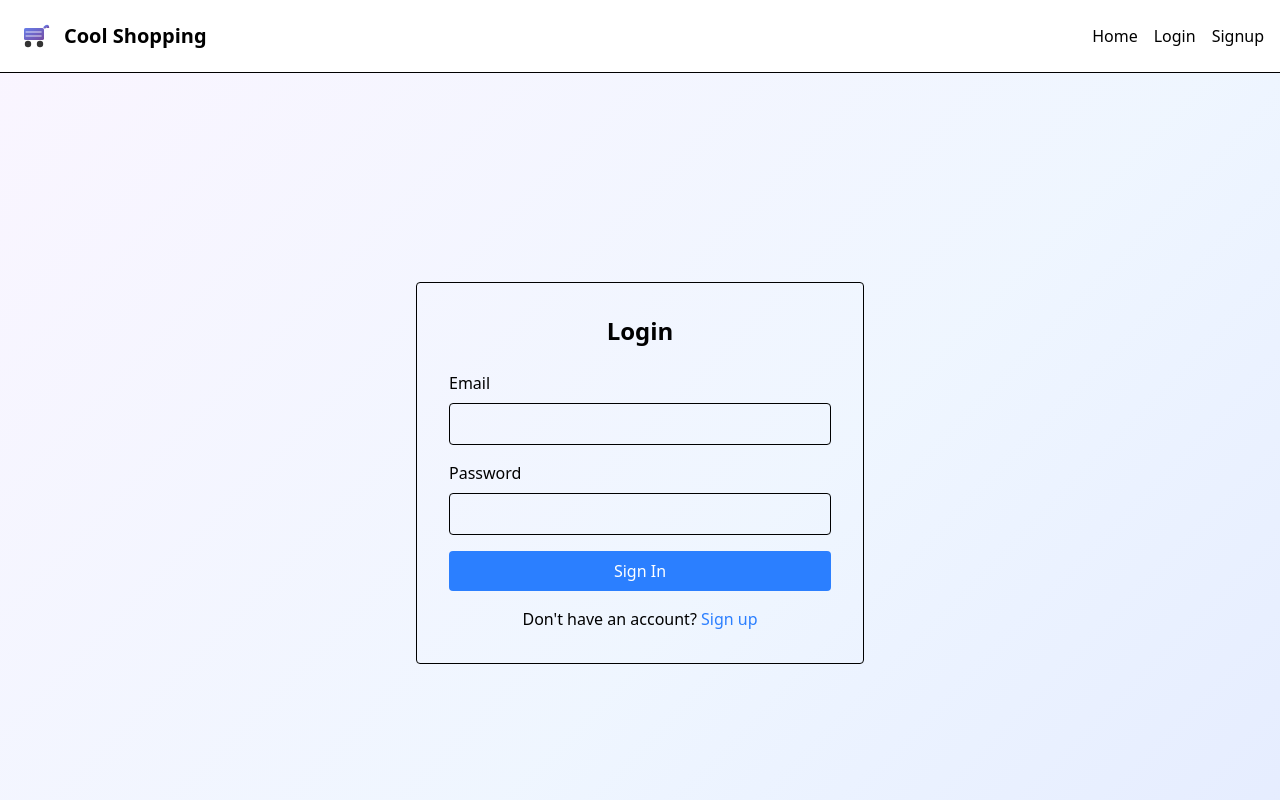
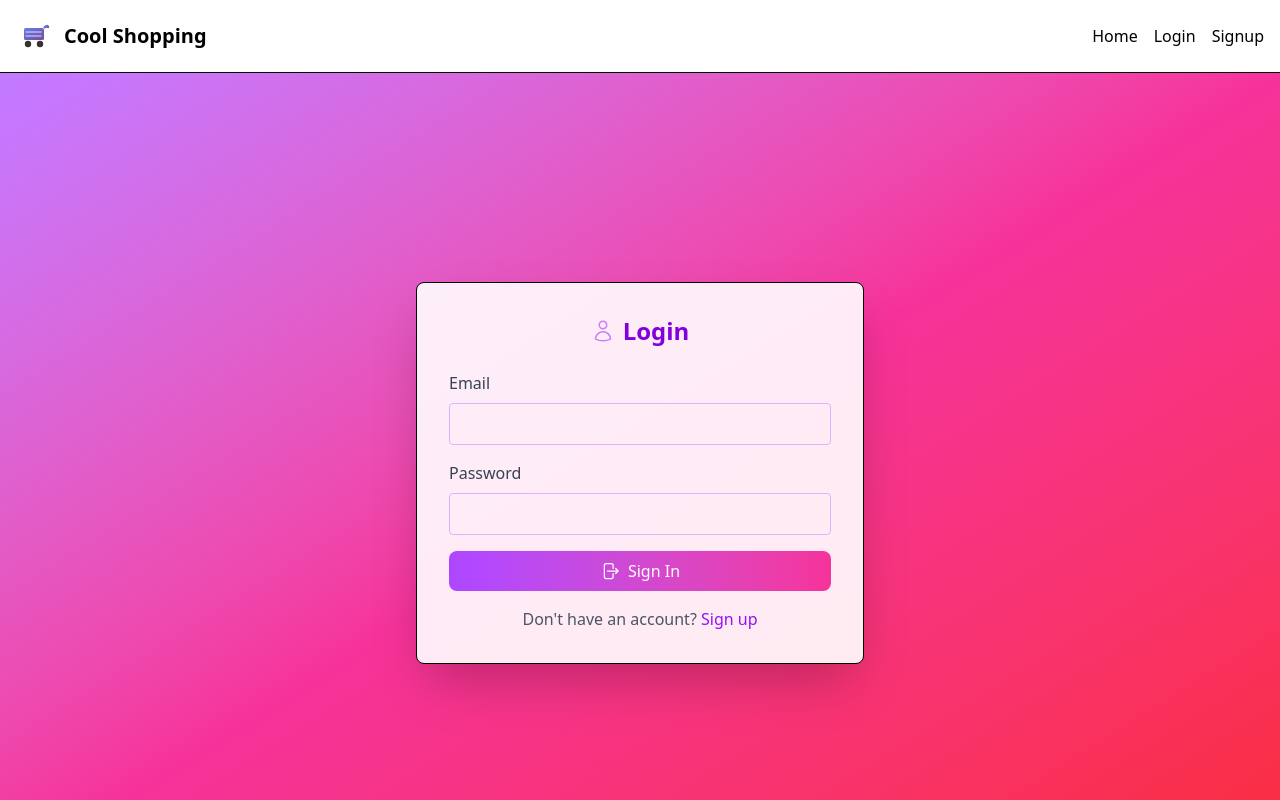
Before and after one commit to msajath/GUI-Project, a Vue app: page /login in a window 1280 px wide. Shown: the top 800 px of the page. Built offline with nearby package versions, Linux system fonts and the light colour scheme.

Commit message:
New Login Page

```diff
--- a/LoginView.vue
+++ b/LoginView.vue
@@ -1,37 +1,41 @@
 <template>
-  <div class="min-h-screen flex items-center justify-center">
-    <div class="w-full max-w-md p-8 border rounded">
-      <h1 class="text-2xl font-bold mb-6 text-center">Login</h1>
+  <div class="min-h-screen flex items-center justify-center bg-gradient-to-br from-purple-400 via-pink-500 to-red-500 animate-fade-in">
+    <div class="w-full max-w-md p-8 border rounded-lg shadow-2xl bg-white/90 backdrop-blur-sm transform transition-all duration-500 hover:scale-105">
+      <h1 class="text-2xl font-bold mb-6 text-center flex items-center justify-center text-purple-700">
+        <UserIcon class="w-6 h-6 mr-2 text-purple-600 animate-pulse" />
+        Login
+      </h1>
 
       <form @submit.prevent="handleLogin" class="space-y-4">
-        <div>
-          <label class="block mb-2">Email</label>
+        <div class="animate-slide-in-up">
+          <label class="block mb-2 text-gray-700 font-medium">Email</label>
           <input
             v-model="email"
             type="email"
-            class="w-full p-2 border rounded"
+            class="w-full p-2 border border-purple-300 rounded focus:ring-2 focus:ring-purple-500 focus:border-transparent transition-all duration-300"
             required
           />
         </div>
 
-        <div>
-          <label class="block mb-2">Password</label>
+        <div class="animate-slide-in-up animation-delay-200">
+          <label class="block mb-2 text-gray-700 font-medium">Password</label>
           <input
             v-model="password"
             type="password"
-            class="w-full p-2 border rounded"
+            class="w-full p-2 border border-purple-300 rounded focus:ring-2 focus:ring-purple-500 focus:border-transparent transition-all duration-300"
             required
           />
         </div>
 
-        <button type="submit" class="w-full bg-blue-500 text-white py-2 rounded">
+        <button type="submit" class="w-full bg-gradient-to-r from-purple-500 to-pink-500 text-white py-2 rounded-lg flex items-center justify-center transform transition-all duration-300 hover:scale-105 hover:shadow-lg animate-bounce-on-hover">
+          <ArrowRightOnRectangleIcon class="w-5 h-5 mr-2" />
           Sign In
         </button>
       </form>
 
-      <p class="text-center mt-4">
+      <p class="text-center mt-4 text-gray-600">
         Don't have an account?
-        <router-link to="/signup" class="text-blue-500">Sign up</router-link>
+        <router-link to="/signup" class="text-purple-600 hover:text-purple-800 transition-colors duration-300">Sign up</router-link>
       </p>
     </div>
   </div>
@@ -40,6 +44,7 @@
 <script setup lang="ts">
 import { ref } from 'vue'
 import { useRouter } from 'vue-router'
+import { UserIcon, ArrowRightOnRectangleIcon } from '@heroicons/vue/24/outline'
 
 const router = useRouter()
 
@@ -59,3 +64,32 @@ const handleLogin = () => {
   router.push('/')
 }
 </script>
+
+<style scoped>
+@keyframes fade-in {
+  from { opacity: 0; }
+  to { opacity: 1; }
+}
+
+@keyframes slide-in-up {
+  from { transform: translateY(20px); opacity: 0; }
+  to { transform: translateY(0); opacity: 1; }
+}
+
+.animate-fade-in {
+  animation: fade-in 1s ease-in-out;
+}
+
+.animate-slide-in-up {
+  animation: slide-in-up 0.8s ease-out forwards;
+  opacity: 0;
+}
+
+.animation-delay-200 {
+  animation-delay: 0.2s;
+}
+
+.animate-bounce-on-hover:hover {
+  animation: bounce 0.6s ease-in-out;
+}
+</style>
--- a/package.json
+++ b/package.json
@@ -8,6 +8,7 @@
     "preview": "vite preview"
   },
   "dependencies": {
+    "@heroicons/vue": "^2.2.0",
     "vue": "^3.4.0",
     "vue-router": "^5.0.2"
   },
```
Also changed, not shown: 1 other file (tests, documents, lock files or other folders).
